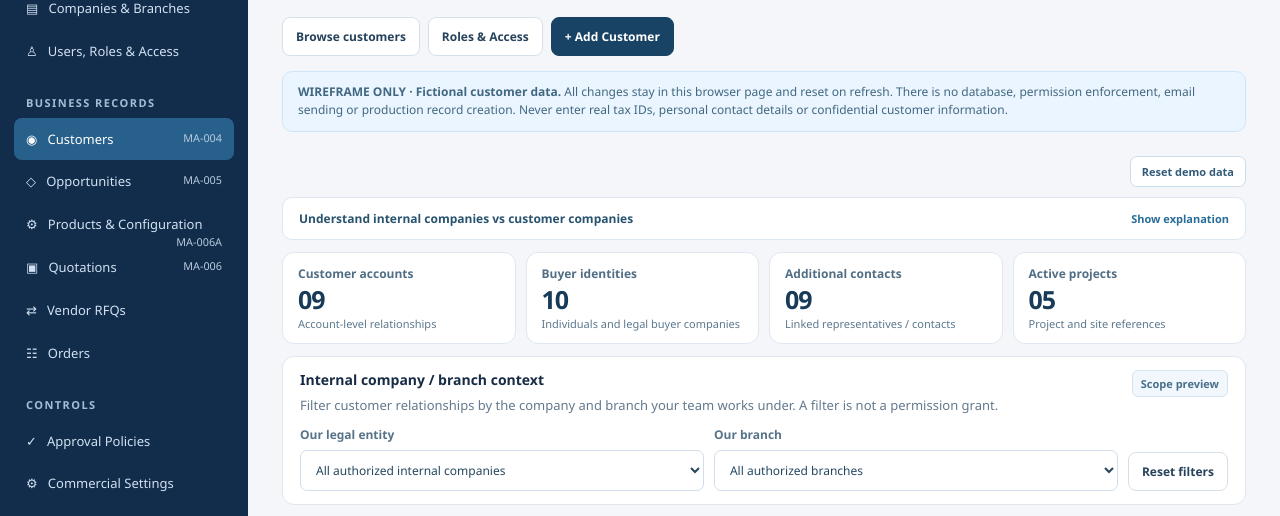
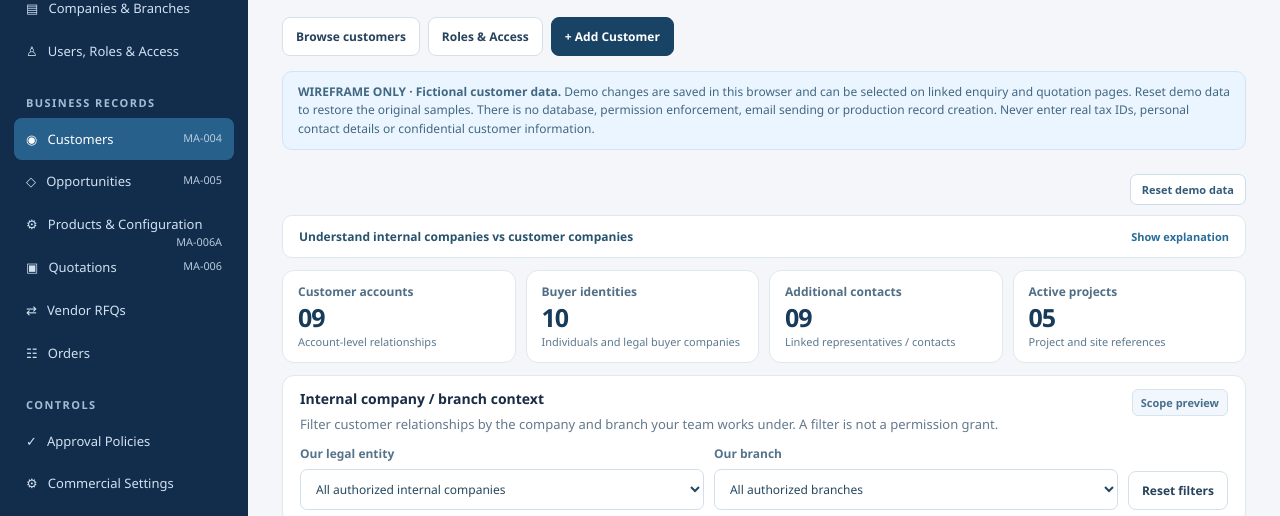
Before and after one commit to TusharParmar-19/cpq-wireframes, a plain HTML site: page docs/v2/ma-004-customers.html in a window 1280 px wide. Shown: the part 237-753 px from the top of the page. Drawn offline with Linux system fonts and the light colour scheme.

Commit message:
Correct demo persistence and cross-page connection notices

```diff
--- a/docs/v2/ma-004-customers.html
+++ b/docs/v2/ma-004-customers.html
@@ -36,7 +36,7 @@
  <div><div class="overline">MASTER ADMIN / MA-004</div><h1>Customers, Companies &amp; Contacts</h1><p class="muted">Manage individual buyers, companies and corporate groups, with their contacts, billing identities, sites and projects — separate from your own internal companies.</p></div>
  <div class="actions"><a class="btn" href="#customer-workspace">Browse customers</a><a class="btn" href="ma-003-users-roles.html">Roles &amp; Access</a><button type="button" class="btn primary" id="new-customer">+ Add Customer</button></div>
 </div>
-<div class="info"><b>WIREFRAME ONLY · Fictional customer data.</b> All changes stay in this browser page and reset on refresh. There is no database, permission enforcement, email sending or production record creation. Never enter real tax IDs, personal contact details or confidential customer information.</div>
+<div class="info"><b>WIREFRAME ONLY · Fictional customer data.</b> Demo changes are saved in this browser and can be selected on linked enquiry and quotation pages. Reset demo data to restore the original samples. There is no database, permission enforcement, email sending or production record creation. Never enter real tax IDs, personal contact details or confidential customer information.</div>
 <details class="ma4-guide-disclosure">
  <summary>Understand internal companies vs customer companies <span class="ma4-disclosure-closed">Show explanation</span><span class="ma4-disclosure-open">Hide explanation</span></summary>
  <div class="ma4-guide">
```
